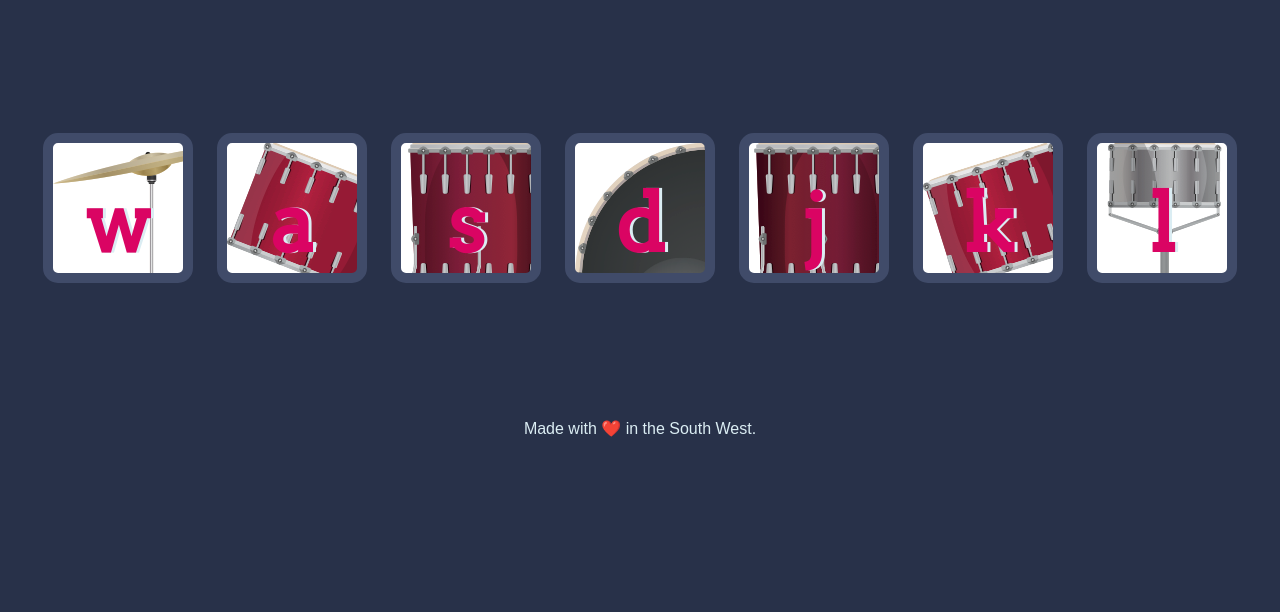
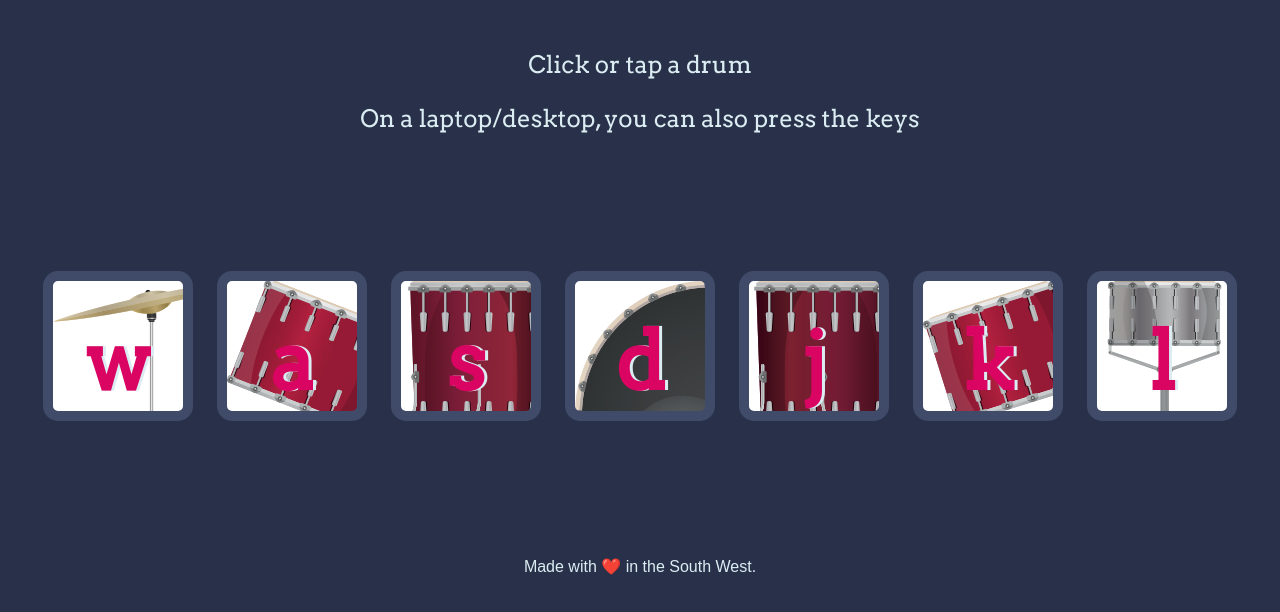
Before and after one commit to sannapow/drums, a plain HTML site: page index.html in a window 1280 px wide. Shown: the part 156-768 px from the top of the page. Drawn offline with Linux system fonts and the light colour scheme.

Commit message:
Add files via upload

```diff
--- a/index.html
+++ b/index.html
@@ -11,6 +11,10 @@
 <body>
 
   <h1 id="title">Drum 🥁 Kit</h1>
+
+  <p>Click or tap a drum</p>
+  <p>On a laptop/desktop, you can also press the keys</p>
+
   <div class="set">
     <button class="w drum">w</button>
     <button class="a drum">a</button>
--- a/styles.css
+++ b/styles.css
@@ -9,6 +9,12 @@ h1 {
   font-family: "Arvo", cursive;
   text-shadow: 3px 0 #DA0463;
 
+}
+
+p {
+  color: #DBEDF3;
+  font-family: "Arvo", cursive;
+  font-size: 1.5rem;
 }
 
 footer {
```
